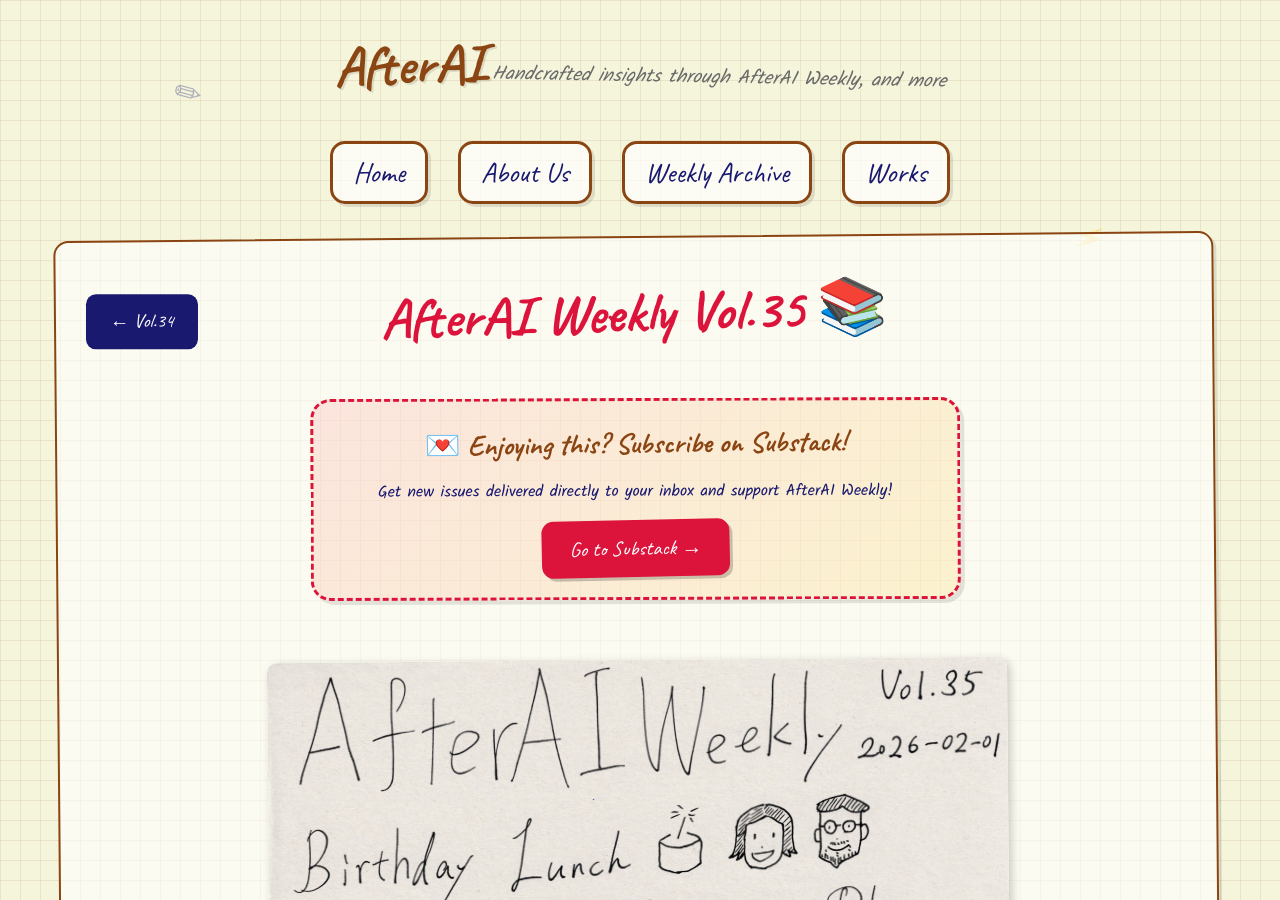
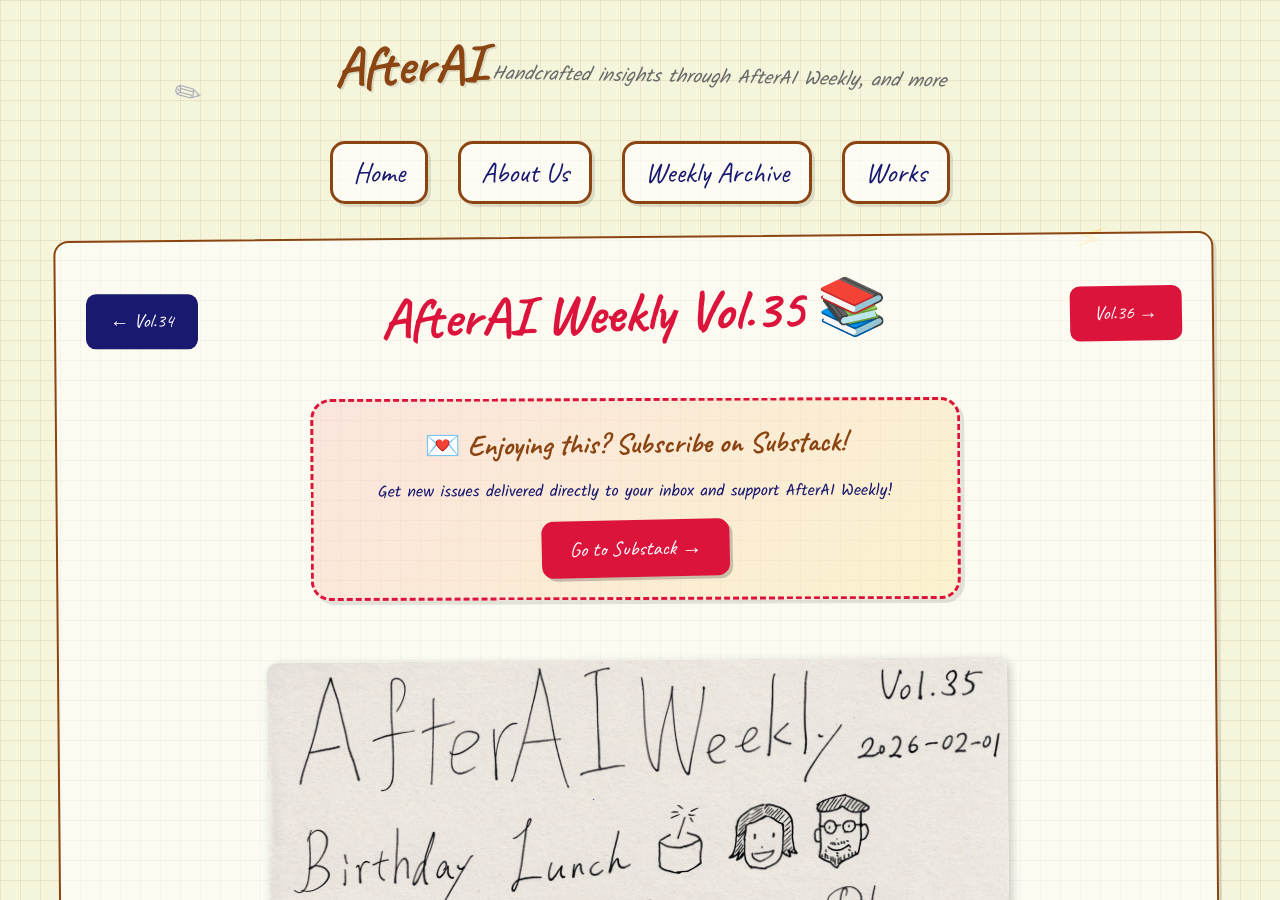
Before and after one commit to AfterAILab/AfterAILab.github.io, a Jekyll site: the page built from weekly/vol35.html, in a window 1280 px wide and 900 px high. Built offline with Jekyll 4.4.1, drawn with Linux system fonts in a browser that asks for light colours.

Commit message:
Add Vol.36

```diff
--- a/_data/weekly_issues.yml
+++ b/_data/weekly_issues.yml
@@ -111,3 +111,5 @@
   slug: vol34
 - number: 35
   slug: vol35
+- number: 36
+  slug: vol36
--- /dev/null
+++ b/weekly/vol36.html
@@ -0,0 +1,5 @@
+---
+layout: weekly_issue
+title: "AfterAI Weekly Vol.36"
+slug: vol36
+---
```
Also changed, not shown: img/weekly/en/vol36-en.jpg (added).
